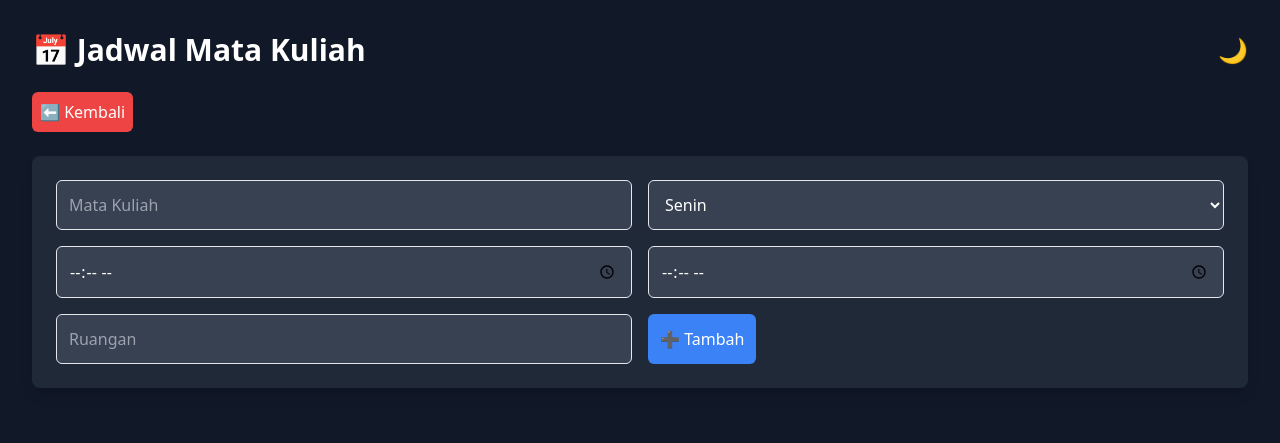
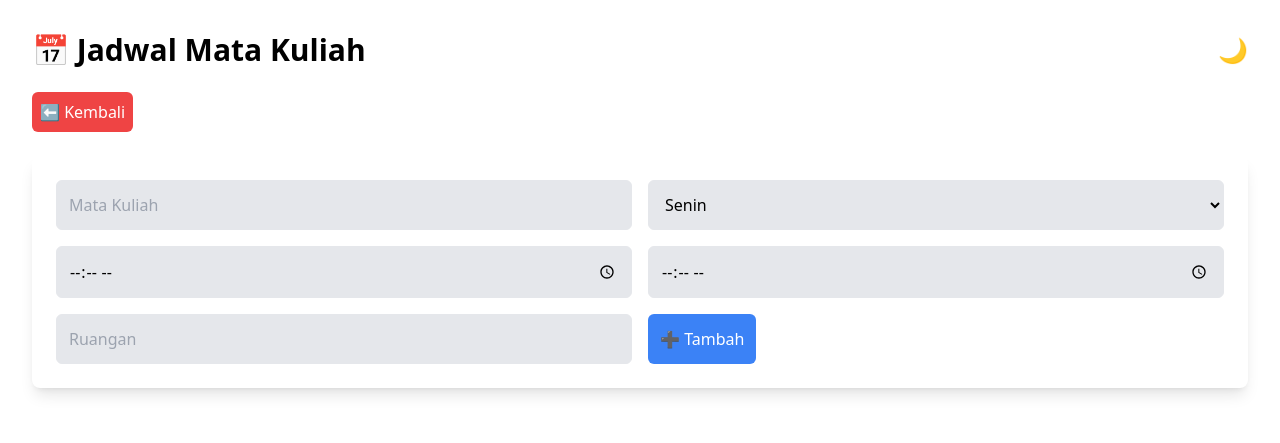
Before and after one commit to syahkty/dialyweb, a PHP site: page /schedule.php in a window 1280 px wide. Shown: the top 443 px of the page. Run offline with PHP 8.4, Linux system fonts and the light colour scheme; data that the repository does not hold is empty; some libraries are stand-ins or nearby versions.

Commit message:
perbaiki dark mode nya jadwal

```diff
--- a/schedule.php
+++ b/schedule.php
@@ -95,7 +95,28 @@ if (isset($_POST['update_schedule'])) {
         }
     </script>
 </head>
-<body class="bg-gray-900 text-white p-8 dark:bg-white dark:text-black transition-colors duration-300">
+<!DOCTYPE html>
+<html lang="id" class="dark">
+<head>
+    <meta charset="UTF-8">
+    <meta name="viewport" content="width=device-width, initial-scale=1.0">
+    <title>Jadwal Mata Kuliah</title>
+    <script>
+        function toggleDarkMode() {
+            document.documentElement.classList.toggle('dark');
+            localStorage.setItem('theme', document.documentElement.classList.contains('dark') ? 'dark' : 'light');
+            document.getElementById('darkModeIcon').textContent = document.documentElement.classList.contains('dark') ? '🌞' : '🌙';
+        }
+        document.addEventListener('DOMContentLoaded', () => {
+            if (localStorage.getItem('theme') === 'dark') {
+                document.documentElement.classList.add('dark');
+                document.getElementById('darkModeIcon').textContent = '🌞';
+            }
+        });
+    </script>
+    <script src="https://cdn.tailwindcss.com"></script>
+</head>
+<body class="bg-white text-black p-8 dark:bg-gray-900 dark:text-white transition-colors duration-300">
     <div class="flex justify-between items-center mb-6">
         <h1 class="text-3xl font-bold text-center">📅 Jadwal Mata Kuliah</h1>
         <button onclick="toggleDarkMode()" class="text-2xl focus:outline-none transition">
@@ -105,25 +126,20 @@ if (isset($_POST['update_schedule'])) {
 
     <a href="index.html" class="bg-red-500 hover:bg-red-600 text-white p-2 rounded-md mb-6 inline-block">⬅ Kembali</a>
 
-    <!-- Form Tambah / Edit Jadwal -->
-    <div class="bg-gray-800 dark:bg-gray-300 p-6 rounded-lg shadow-lg mb-6">
+    <div class="bg-white dark:bg-gray-800 p-6 rounded-lg shadow-lg mb-6">
         <form method="POST" class="grid gap-4 grid-cols-1 sm:grid-cols-2 md:grid-cols-2">
             <input type="hidden" name="id" value="<?= $edit_id ?>">
-            <input type="text" name="course_name" placeholder="Mata Kuliah" required class="bg-gray-700 dark:bg-white border p-3 rounded-md"
-                   value="<?= $edit_data['course_name'] ?>">
-
-            <select name="day" required class="bg-gray-700 dark:bg-white border p-3 rounded-md">
+            <input type="text" name="course_name" placeholder="Mata Kuliah" required class="bg-gray-200 dark:bg-gray-700 border p-3 rounded-md" value="<?= $edit_data['course_name'] ?>">
+            <select name="day" required class="bg-gray-200 dark:bg-gray-700 border p-3 rounded-md">
                 <option value="Senin" <?= $edit_data['day'] == "Senin" ? "selected" : "" ?>>Senin</option>
                 <option value="Selasa" <?= $edit_data['day'] == "Selasa" ? "selected" : "" ?>>Selasa</option>
                 <option value="Rabu" <?= $edit_data['day'] == "Rabu" ? "selected" : "" ?>>Rabu</option>
                 <option value="Kamis" <?= $edit_data['day'] == "Kamis" ? "selected" : "" ?>>Kamis</option>
                 <option value="Jumat" <?= $edit_data['day'] == "Jumat" ? "selected" : "" ?>>Jumat</option>
             </select>
-
-            <input type="time" name="start_time" required class="bg-gray-700 dark:bg-white border p-3 rounded-md" value="<?= $edit_data['start_time'] ?>">
-            <input type="time" name="end_time" required class="bg-gray-700 dark:bg-white border p-3 rounded-md" value="<?= $edit_data['end_time'] ?>">
-            <input type="text" name="room" placeholder="Ruangan" required class="bg-gray-700 dark:bg-white border p-3 rounded-md" value="<?= $edit_data['room'] ?>">
-
+            <input type="time" name="start_time" required class="bg-gray-200 dark:bg-gray-700 border p-3 rounded-md" value="<?= $edit_data['start_time'] ?>">
+            <input type="time" name="end_time" required class="bg-gray-200 dark:bg-gray-700 border p-3 rounded-md" value="<?= $edit_data['end_time'] ?>">
+            <input type="text" name="room" placeholder="Ruangan" required class="bg-gray-200 dark:bg-gray-700 border p-3 rounded-md" value="<?= $edit_data['room'] ?>">
             <div class="flex gap-2">
                 <?php if ($edit_id): ?>
                     <button type="submit" name="update_schedule" class="bg-green-500 hover:bg-green-600 text-white dark:text-black p-3 rounded-md">✔ Update</button>
@@ -135,17 +151,14 @@ if (isset($_POST['update_schedule'])) {
         </form>
     </div>
 
-    <!-- Card Jadwal -->
     <div class="grid grid-cols-1 sm:grid-cols-2 md:grid-cols-2 gap-6">
         <?php while ($row = $schedules->fetch_assoc()): ?>
-        <div class="bg-gray-800 dark:bg-gray-200 p-6 rounded-lg shadow-lg flex flex-col justify-between">
+        <div class="bg-white dark:bg-gray-800 p-6 rounded-lg shadow-lg flex flex-col justify-between">
             <div>
-                <h2 class="text-lg font-bold text-blue-400 dark:text-blue-600"><?= $row['course_name'] ?></h2>
-                <p class="text-gray-400 dark:text-gray-600"><?= $row['day'] ?> | ⏰ <?= $row['start_time'] ?> - <?= $row['end_time'] ?></p>
-                <p class="text-gray-300 dark:text-gray-700 mt-2">📍 Ruangan: <?= $row['room'] ?></p>
+                <h2 class="text-lg font-bold text-blue-600 dark:text-blue-400"><?= $row['course_name'] ?></h2>
+                <p class="text-gray-600 dark:text-gray-400"><?= $row['day'] ?> | ⏰ <?= $row['start_time'] ?> - <?= $row['end_time'] ?></p>
+                <p class="text-gray-700 dark:text-gray-300 mt-2">📍 Ruangan: <?= $row['room'] ?></p>
             </div>
-
-            <!-- Aksi (Edit & Hapus) di Bawah -->
             <div class="flex justify-between mt-4">
                 <a href="schedule.php?edit=<?= $row['id'] ?>" class="bg-yellow-500 hover:bg-yellow-600 text-white dark:text-black p-2 rounded-md flex-1 text-center mr-2">✏ Edit</a>
                 <a href="schedule.php?delete=<?= $row['id'] ?>" class="bg-red-500 hover:bg-red-600 text-white dark:text-black p-2 rounded-md flex-1 text-center">🗑 Hapus</a>
@@ -153,6 +166,5 @@ if (isset($_POST['update_schedule'])) {
         </div>
         <?php endwhile; ?>
     </div>
-
 </body>
 </html>
```
